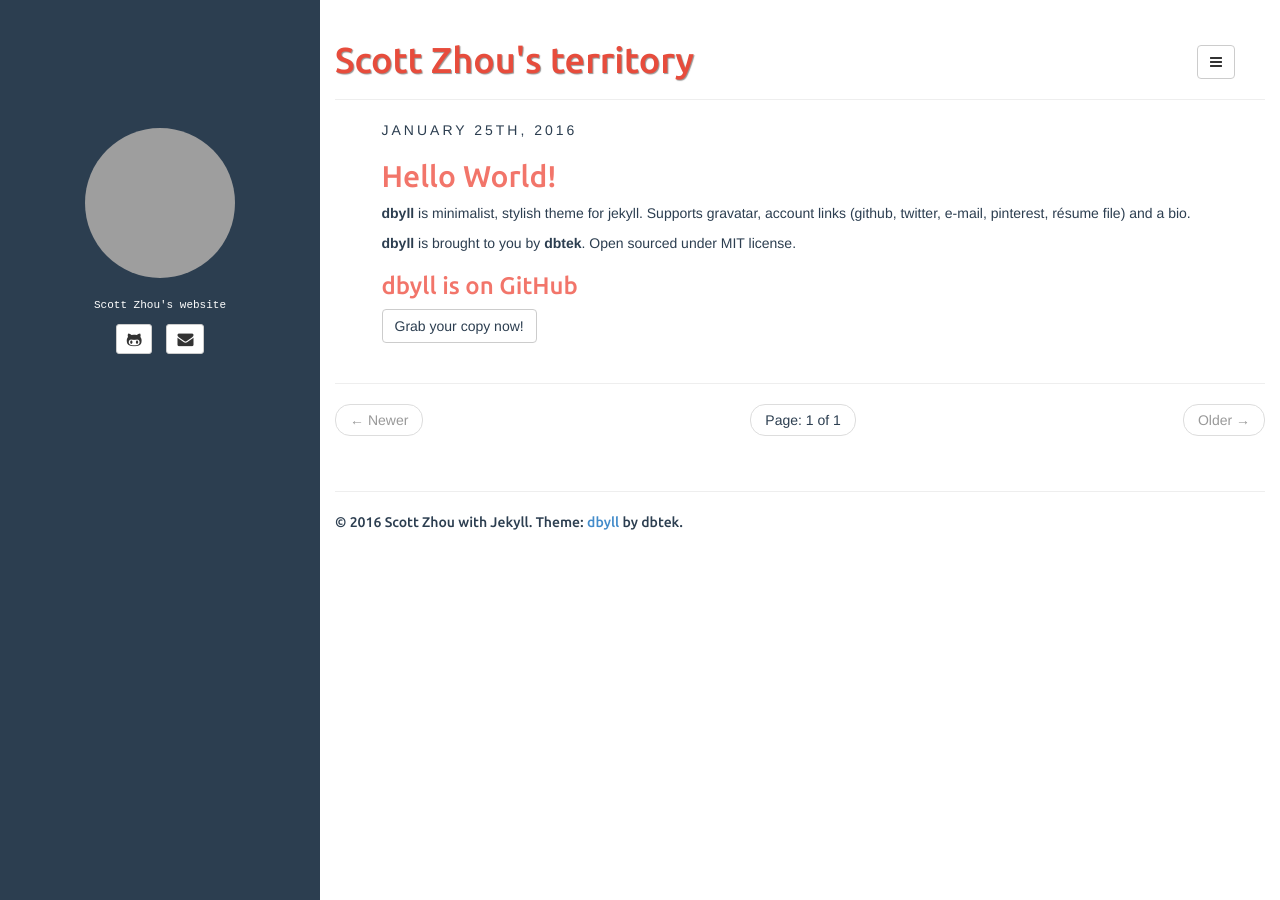
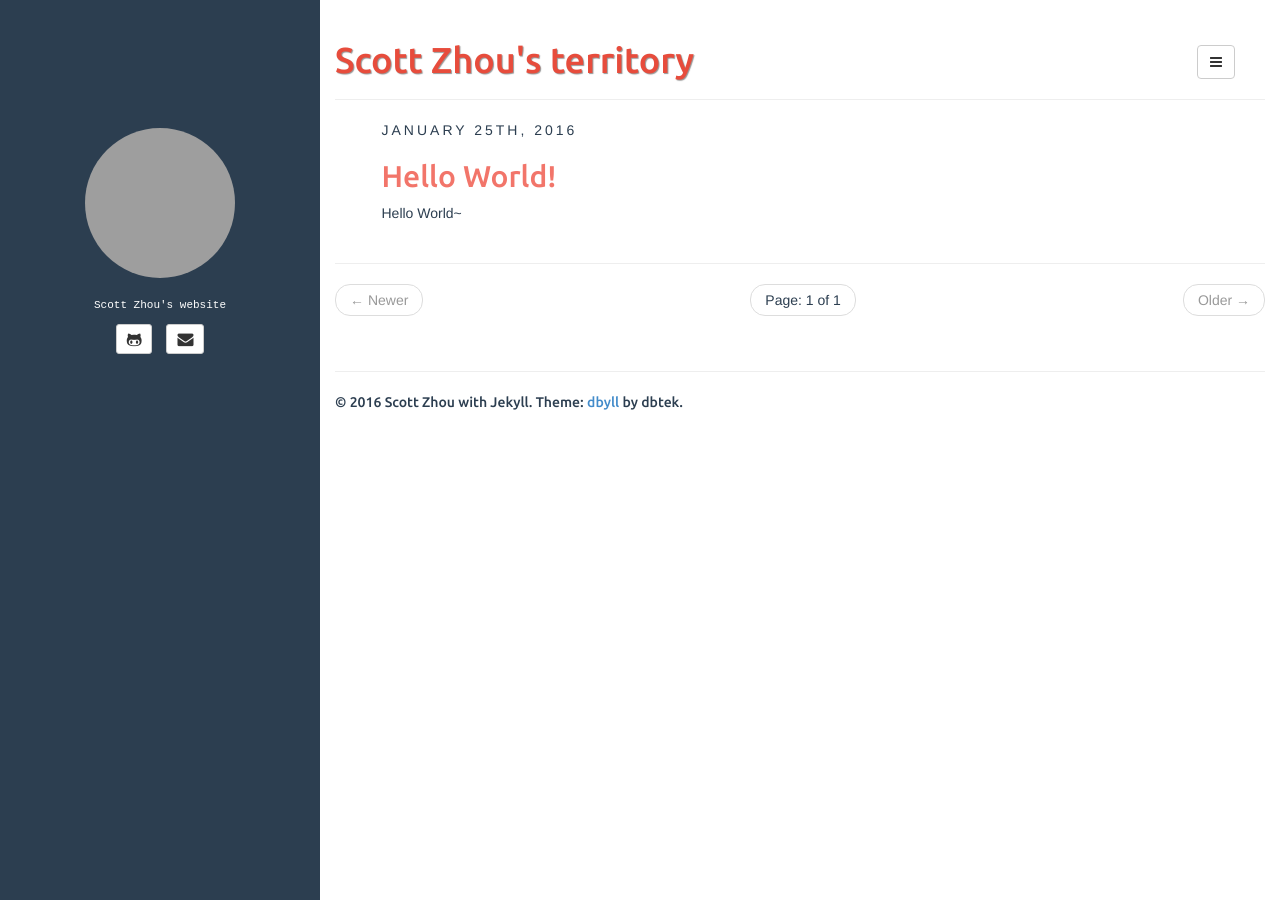
Before and after one commit to Zero0927/blog-nonworking, a Jekyll site: the page built from index.html, in a window 1280 px wide. Built offline with Jekyll 4.4.1, drawn with Linux system fonts in a browser that asks for light colours; Markdown is read by kramdown in place of the engine named in the settings; the list of posts is cut into pages by our own code; grey boxes are pictures that could not be loaded.

Commit message:
Update 2016-01-25-hello-world.md

```diff
--- a/_posts/2016-01-25-hello-world.md
+++ b/_posts/2016-01-25-hello-world.md
@@ -7,10 +7,4 @@
 comments: true
 ---
 
-**dbyll** is minimalist, stylish theme for jekyll. Supports gravatar, account links (github, twitter, e-mail, pinterest, résume file) and a bio.
-
-**dbyll** is brought to you by **[dbtek](http://ismaildemirbilek.com)**. Open sourced under [MIT](http://opensource.org/licenses/MIT) license.
-
-### dbyll is on GitHub
-
-<a class="btn btn-default" href="https://github.com/dbtek/dbyll">Grab your copy now!</a>
+Hello World~
```
